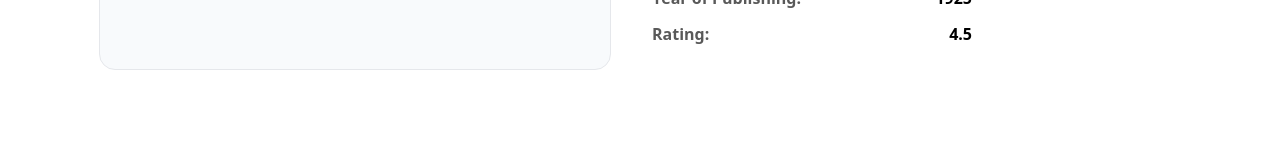
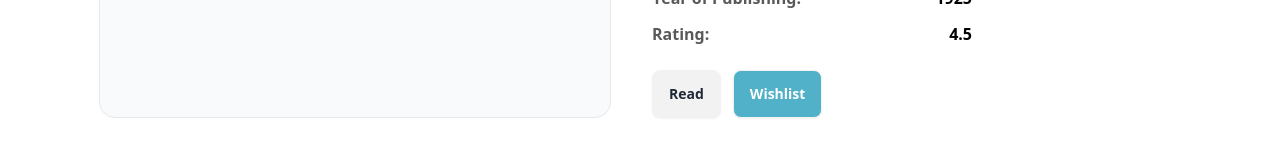
Before and after one commit to M-Nazmul/B9B8-Book-Vibe, a React (Vite) app: page /booklist/1 in a window 1280 px wide. Shown: the part 541-698 px from the top of the page. Built offline with nearby package versions, Linux system fonts and the light colour scheme.

Commit message:
updated book details component

```diff
--- a/src/components/BookDetails/BookDetails.jsx
+++ b/src/components/BookDetails/BookDetails.jsx
@@ -41,6 +41,10 @@ const BookDetails = () => {
                       <span>{book.rating}</span>
                    </h2>
                 </div>
+                <div>
+                    <button className="btn mr-3 border ">Read</button>
+                    <button className="btn mr-3 border bg-[#50B1C9] text-white hover:border-[#50B1C9] hover:text-black hover:bg-transparent">Wishlist</button>
+                </div>
             </div>
         </div>
     );
```
